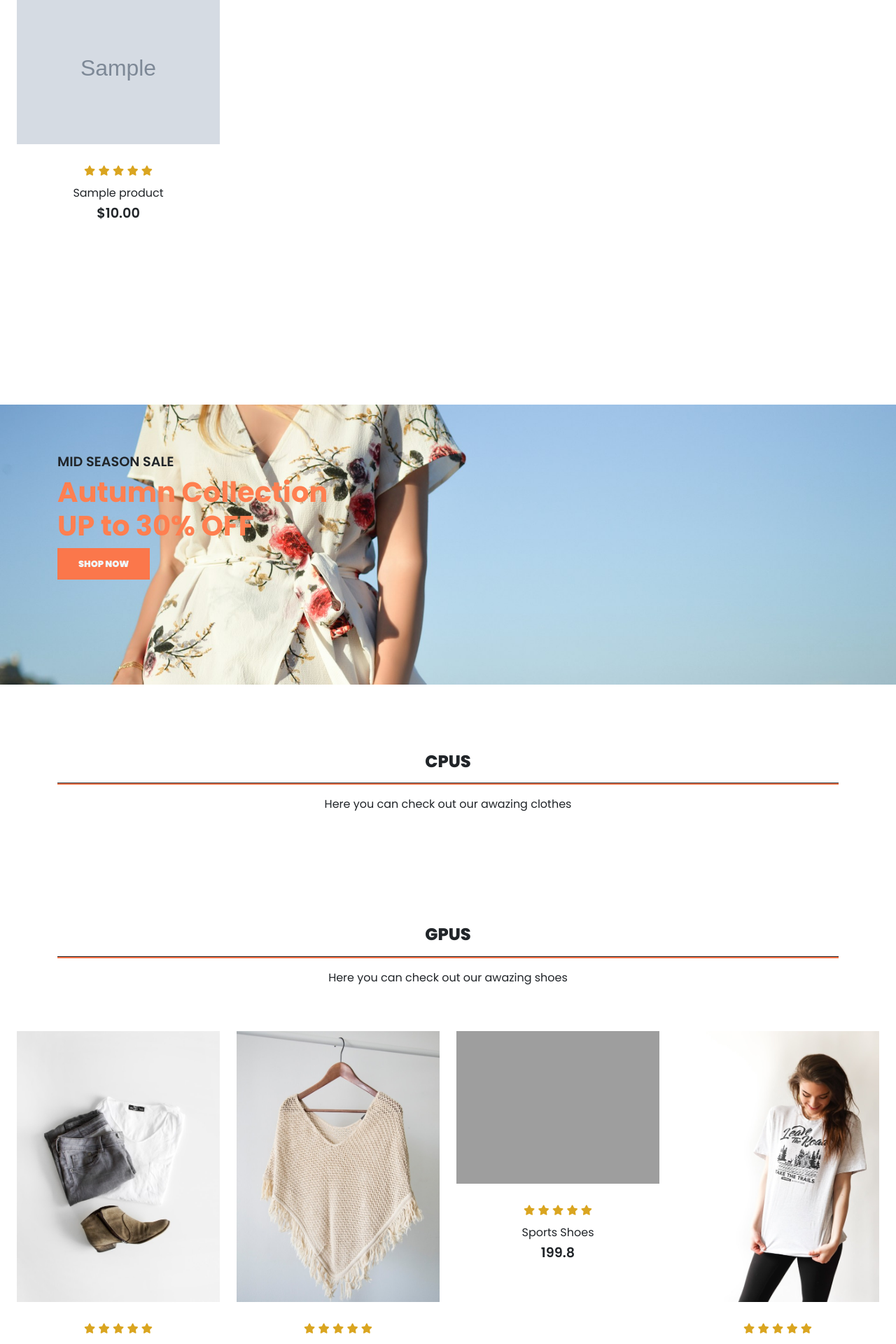
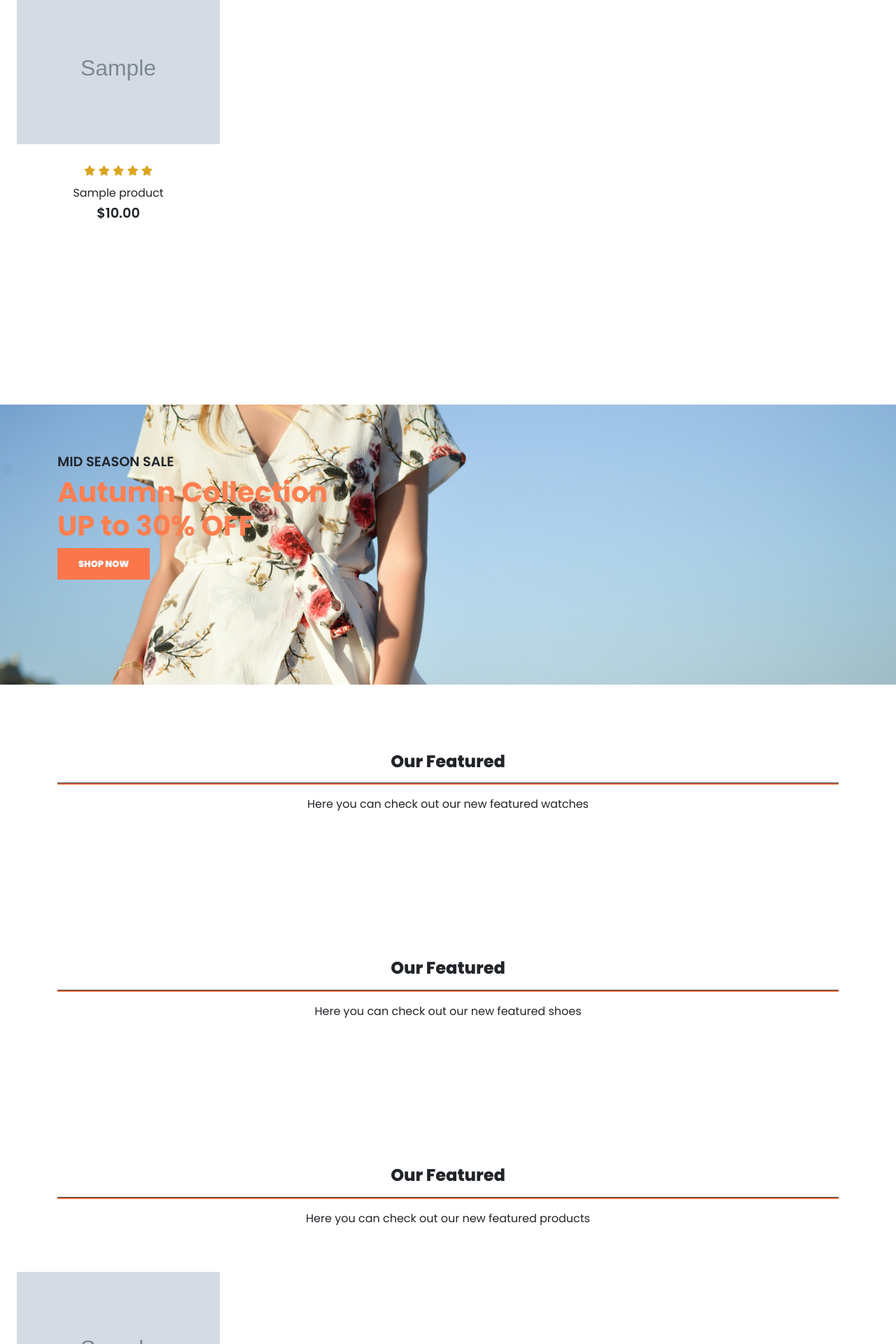
Before and after one commit to DenysRudenko/Alphabyte-IT-Repair-Website, a PHP site: page / in a window 1280 px wide. Shown: the part 1960-3880 px from the top of the page at 70% size. Run offline with PHP 8.4, Linux system fonts and the light colour scheme; the visitor is signed in with stand-in values (Sample User, id 1); tables that the repository leaves empty hold one stand-in row (values such as "Sample post"); grey boxes marked "Sample" are stand-in pictures; grey boxes are pictures that could not be loaded.

Commit message:
Add and Update(php & html): added a get_watches and get_coats php file and update index.php to gather info from db

```diff
--- a/assets/css/style.css
+++ b/assets/css/style.css
@@ -85,10 +85,10 @@
 
 
 .navbar i {
-    font-size: 1.2rem;
+    font-size: 0.8rem;
     padding: 0 0.7px;
     transition: 0.4s ease;
-    /* font-weight: 500; */
+    font-weight: 510;
     cursor: pointer;
     margin-left: 5px;
 }
@@ -586,7 +586,6 @@
 }
 
 
-
 #paypal-button-container {
     display: flex;
     justify-content: center;
@@ -596,3 +595,12 @@
     width: fit-content; /* Adjust width as necessary, or use a specific width like 300px */
     margin: 0 auto; /* This sets the top and bottom margins to 0 and the left and right margins to auto */
 }
+
+.cart-quantity {
+    background-color: #fb774b;
+    color: #fff;
+    padding: 2px 5px;
+    border-radius: 50%;
+    margin: -3px;
+    font-size: 0.8rem;
+}
--- a/index.php
+++ b/index.php
@@ -103,17 +103,17 @@
 
       <!-- CPUS -->
 
-      <section id="featured" class="my-5">
+      <section id="featured" class="my-5 pb-5">
         <div class="container text-center mt-5 py-5">
-          <h3>CPUS</h3>
-          <hr>
-          <p>Here you can check out our awazing clothes</p>
+          <h3>Our Featured</h3>
+          <hr class="mx-auto">
+          <p>Here you can check out our new featured watches</p>
         </div>
         <div class="row mx-auto container-fluid">
 
-          <?php include('server/get_products.php'); ?>
+        <?php include('server/get_watches.php'); ?>
 
-          <?php while($row=$coats_products->fetch_assoc()) { ?>
+        <?php while($row = $watches->fetch_assoc()) { ?>
 
           <div onclick="window.location.href='assets/html/single_product.html';" class="product text-center col-lg-3 col-md-4 col-sm-12">
             <img class="img-fluid mb-3" src="assets/images/<?php echo $row['product_image']; ?>" alt="product">
@@ -127,10 +127,12 @@
             <h5 class="p-name"><?php echo $row['product_name']; ?></h5>
             <h4 class="p-price">$<?php echo $row['product_price']; ?></h4>
             <a href="<?php echo "assets/html/single_product.php?product_id=". $row['product_id']; ?>"><button class="buy-btn">Buy Now</button></a>
-
           </div>
 
-          <?php } ?>
+         <?php } ?>
+
+
+
 
         </div>
       </section>
@@ -138,15 +140,20 @@
 
       <!-- GPUS -->
 
-      <section id="gpu" class="my-5">
+      <section id="featured" class="my-5 pb-5">
         <div class="container text-center mt-5 py-5">
-          <h3>GPUS</h3>
-          <hr>
-          <p>Here you can check out our awazing shoes</p>
+          <h3>Our Featured</h3>
+          <hr class="mx-auto">
+          <p>Here you can check out our new featured shoes</p>
         </div>
         <div class="row mx-auto container-fluid">
+
+        <?php include('server/get_shoes.php'); ?>
+
+        <?php while($row = $shoes->fetch_assoc()) { ?>
+
           <div onclick="window.location.href='assets/html/single_product.html';" class="product text-center col-lg-3 col-md-4 col-sm-12">
-            <img class="img-fluid mb-3" src="assets/images/featured1.jpg" alt="product">
+            <img class="img-fluid mb-3" src="assets/images/<?php echo $row['product_image']; ?>" alt="product">
             <div class="star">
               <i class="fas fa-star"></i>
               <i class="fas fa-star"></i>
@@ -154,13 +161,35 @@
               <i class="fas fa-star"></i>
               <i class="fas fa-star"></i>
             </div>
-            <h5 class="p-name">Sports Shoes</h5>
-            <h4 class="p-price">199.8</h4>
-            <a href="assets/html/single-product.php"><button class="buy-btn">Buy Now</button></a>
+            <h5 class="p-name"><?php echo $row['product_name']; ?></h5>
+            <h4 class="p-price">$<?php echo $row['product_price']; ?></h4>
+            <a href="<?php echo "assets/html/single_product.php?product_id=". $row['product_id']; ?>"><button class="buy-btn">Buy Now</button></a>
           </div>
 
+         <?php } ?>
+
+
+
+
+        </div>
+      </section>
+
+      <!-- Other parts -->
+
+           <section id="featured" class="my-5 pb-5">
+        <div class="container text-center mt-5 py-5">
+          <h3>Our Featured</h3>
+          <hr class="mx-auto">
+          <p>Here you can check out our new featured products</p>
+        </div>
+        <div class="row mx-auto container-fluid">
+
+        <?php include('server/get_featured_products.php'); ?>
+
+        <?php while($row = $featured_products->fetch_assoc()) { ?>
+
           <div onclick="window.location.href='assets/html/single_product.html';" class="product text-center col-lg-3 col-md-4 col-sm-12">
-            <img class="img-fluid mb-3" src="assets/images/featured2.jpg" alt="product">
+            <img class="img-fluid mb-3" src="assets/images/<?php echo $row['product_image']; ?>" alt="product">
             <div class="star">
               <i class="fas fa-star"></i>
               <i class="fas fa-star"></i>
@@ -168,107 +197,19 @@
               <i class="fas fa-star"></i>
               <i class="fas fa-star"></i>
             </div>
-            <h5 class="p-name">Sports Shoes</h5>
-            <h4 class="p-price">199.8</h4>
-            <button class="buy-btn">Buy Now</button>
+            <h5 class="p-name"><?php echo $row['product_name']; ?></h5>
+            <h4 class="p-price">$<?php echo $row['product_price']; ?></h4>
+            <a href="<?php echo "assets/html/single_product.php?product_id=". $row['product_id']; ?>"><button class="buy-btn">Buy Now</button></a>
           </div>
 
-          <div onclick="window.location.href='assets/html/single_product.html';" class="product text-center col-lg-3 col-md-4 col-sm-12">
-            <img class="img-fluid mb-3" src="assets/images/featured3.jpg" alt="product">
-            <div class="star">
-              <i class="fas fa-star"></i>
-              <i class="fas fa-star"></i>
-              <i class="fas fa-star"></i>
-              <i class="fas fa-star"></i>
-              <i class="fas fa-star"></i>
-            </div>
-            <h5 class="p-name">Sports Shoes</h5>
-            <h4 class="p-price">199.8</h4>
-            <button class="buy-btn">Buy Now</button>
-          </div>
+         <?php } ?>
 
-          <div onclick="window.location.href='assets/html/single_product.html';" class="product text-center col-lg-3 col-md-4 col-sm-12">
-            <img class="img-fluid mb-3" src="assets/images/featured4.jpg" alt="product">
-            <div class="star">
-              <i class="fas fa-star"></i>
-              <i class="fas fa-star"></i>
-              <i class="fas fa-star"></i>
-              <i class="fas fa-star"></i>
-              <i class="fas fa-star"></i>
-            </div>
-            <h5 class="p-name">Sports Shoes</h5>
-            <h4 class="p-price">199.8</h4>
-            <button class="buy-btn">Buy Now</button>
-          </div>
+
+
+
         </div>
       </section>
 
-      <!-- Other parts -->
-
-      <section id="parts" class="my-5">
-        <div class="container text-center mt-5 py-5">
-          <h3>Best Parts</h3>
-          <hr>
-          <p>Here you can check out our awazing shoes</p>
-        </div>
-        <div class="row mx-auto container-fluid">
-          <div onclick="window.location.href='assets/html/single_product.html';" class="product text-center col-lg-3 col-md-4 col-sm-12">
-            <img class="img-fluid mb-3" src="assets/images/featured1.jpg" alt="product">
-            <div class="star">
-              <i class="fas fa-star"></i>
-              <i class="fas fa-star"></i>
-              <i class="fas fa-star"></i>
-              <i class="fas fa-star"></i>
-              <i class="fas fa-star"></i>
-            </div>
-            <h5 class="p-name">Sports Shoes</h5>
-            <h4 class="p-price">199.8</h4>
-            <button class="buy-btn">Buy Now</button>
-          </div>
-
-          <div onclick="window.location.href='assets/html/single_product.html';" class="product text-center col-lg-3 col-md-4 col-sm-12">
-            <img class="img-fluid mb-3" src="assets/images/featured2.jpg" alt="product">
-            <div class="star">
-              <i class="fas fa-star"></i>
-              <i class="fas fa-star"></i>
-              <i class="fas fa-star"></i>
-              <i class="fas fa-star"></i>
-              <i class="fas fa-star"></i>
-            </div>
-            <h5 class="p-name">Sports Shoes</h5>
-            <h4 class="p-price">199.8</h4>
-            <button class="buy-btn">Buy Now</button>
-          </div>
-
-          <div onclick="window.location.href='assets/html/single_product.html';" class="product text-center col-lg-3 col-md-4 col-sm-12">
-            <img class="img-fluid mb-3" src="assets/images/featured3.jpg" alt="product">
-            <div class="star">
-              <i class="fas fa-star"></i>
-              <i class="fas fa-star"></i>
-              <i class="fas fa-star"></i>
-              <i class="fas fa-star"></i>
-              <i class="fas fa-star"></i>
-            </div>
-            <h5 class="p-name">Sports Shoes</h5>
-            <h4 class="p-price">199.8</h4>
-            <button class="buy-btn">Buy Now</button>
-          </div>
-
-          <div onclick="window.location.href='assets/html/single_product.html';" class="product text-center col-lg-3 col-md-4 col-sm-12">
-            <img class="img-fluid mb-3" src="assets/images/featured4.jpg" alt="product">
-            <div class="star">
-              <i class="fas fa-star"></i>
-              <i class="fas fa-star"></i>
-              <i class="fas fa-star"></i>
-              <i class="fas fa-star"></i>
-              <i class="fas fa-star"></i>
-            </div>
-            <h5 class="p-name">Sports Shoes</h5>
-            <h4 class="p-price">199.8</h4>
-            <button class="buy-btn">Buy Now</button>
-          </div>
-        </div>
-      </section>
 
 <?php
 
--- a/layouts/header.php
+++ b/layouts/header.php
@@ -52,7 +52,7 @@
                 <i class="fa-solid fa-cart-shopping">
                   <?php if(isset($_SESSION['quantity']) && $_SESSION['quantity'] != 0) { ?>
 
-                      <span><?php echo $_SESSION['quantity']; ?></span>
+                      <span class="cart-quantity"><?php echo $_SESSION['quantity']; ?></span>
 
                     <?php } ?>
                 </i>
--- a/layouts/header2.php
+++ b/layouts/header2.php
@@ -58,7 +58,7 @@
                   <i class="fa-solid fa-cart-shopping">
                   <?php if(isset($_SESSION['quantity']) && $_SESSION['quantity'] != 0) { ?>
 
-                      <span><?php echo $_SESSION['quantity']; ?></span>
+                      <<span class="cart-quantity"><?php echo $_SESSION['quantity']; ?></span>
 
                     <?php } ?>
                 </i>
--- /dev/null
+++ b/server/get_shoes.php
@@ -0,0 +1,12 @@
+<?php
+
+// Include the connection to database
+include('connection.php');
+
+$stmt = $conn->prepare("SELECT * FROM products WHERE product_category = 'shoes' LIMIT 4");
+
+$stmt->execute();
+
+$shoes = $stmt->get_result();
+
+?>
--- /dev/null
+++ b/server/get_watches.php
@@ -0,0 +1,12 @@
+<?php
+
+// Include the connection to database
+include('connection.php');
+
+$stmt = $conn->prepare("SELECT * FROM products WHERE product_category = 'watches' LIMIT 4");
+
+$stmt->execute();
+
+$watches = $stmt->get_result();
+
+?>
```
